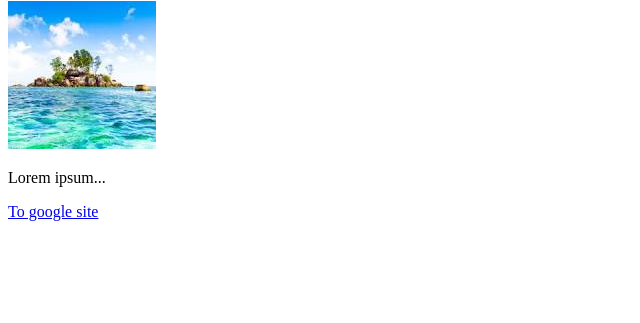
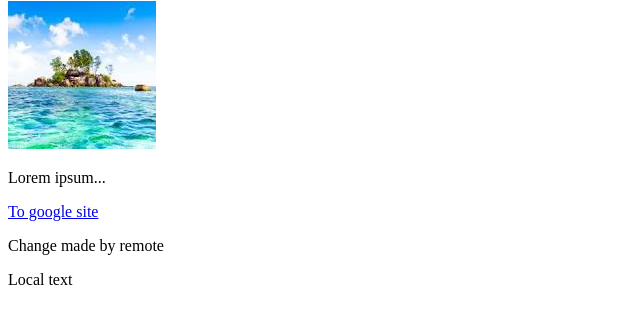
Before and after one commit to giliiii/existing-project, a plain HTML site: page index.html in a window 1280 px wide. Shown: the part 79-402 px from the top of the page, without its empty margins (0-640 px from the left). Drawn offline with Linux system fonts and the light colour scheme.

Commit message:
fix index.html conflict

```diff
--- a/index.html
+++ b/index.html
@@ -11,6 +11,8 @@
     <img src="images/image.png"/>
     <p>Lorem ipsum...</p>
     <a href="http://www.google.com">To google site</a>
+    <p>Change made by remote</p>
+     <span>Local text</span>
 </body>
 
 </html>
```
